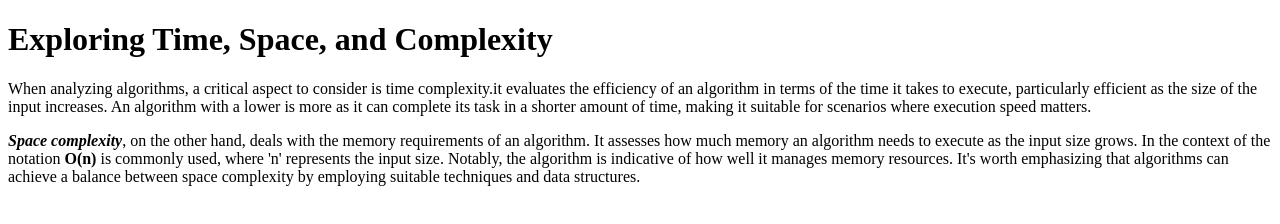
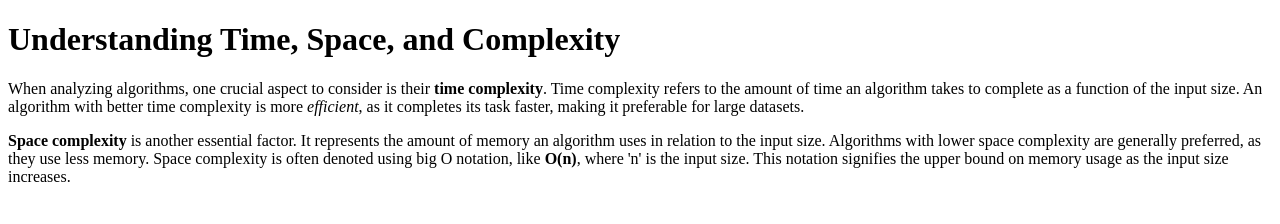
Before and after one commit to acciojob/time-and-space-complexity-SamikshaD1, a website: page main.html in a window 1280 px wide. Drawn offline with Linux system fonts and the light colour scheme.

Commit message:
created a submission

```diff
--- a/main.html
+++ b/main.html
@@ -1,21 +1,13 @@
 <!DOCTYPE html>
+<html>
+<head>
+    <title>Time Complexity and Space Complexity</title>
+</head>
+<body>
+    <h1>Understanding Time, Space, and Complexity</h1>
 
-<html>
+    <p>When analyzing algorithms, one crucial aspect to consider is their <strong>time complexity</strong>. Time complexity refers to the amount of time an algorithm takes to complete as a function of the input size. An algorithm with better time complexity is more <em>efficient</em>, as it completes its task faster, making it preferable for large datasets.</p>
 
-<head>
-	<link rel="stylesheet" href="styles.css">
-	<title>Time and space complexity</title>
-</head>
-
-<body>
-	<!-- the entire body must be written by student -->
-
-    <script type="text/javascript" src="./script.js">
-</script>
-	 <h1>Exploring Time, Space, and Complexity</h1>
-  <p>When analyzing algorithms, a critical aspect to consider is time complexity.it evaluates the efficiency of an algorithm in terms of the time it takes to execute, particularly efficient as the size of the input increases. An algorithm with a lower is more as it can complete its task in a shorter amount of time, making it suitable for scenarios where execution speed matters.</p>
-  <p><strong><em>Space complexity</em></strong>, on the other hand, deals with the memory requirements of an algorithm. It assesses how much memory an algorithm needs to execute as the input size grows. In the context of the notation <strong>O(n)</strong> is commonly used, where 'n' represents the input size. Notably, the algorithm is indicative of how well it manages memory resources. It's worth emphasizing that algorithms can achieve a balance between space complexity by employing suitable techniques and data structures.</p>
-
+    <p><strong>Space complexity</strong> is another essential factor. It represents the amount of memory an algorithm uses in relation to the input size. Algorithms with lower space complexity are generally preferred, as they use less memory. Space complexity is often denoted using big O notation, like <strong>O(n)</strong>, where 'n' is the input size. This notation signifies the upper bound on memory usage as the input size increases.</p>
 </body>
-
 </html>
```
